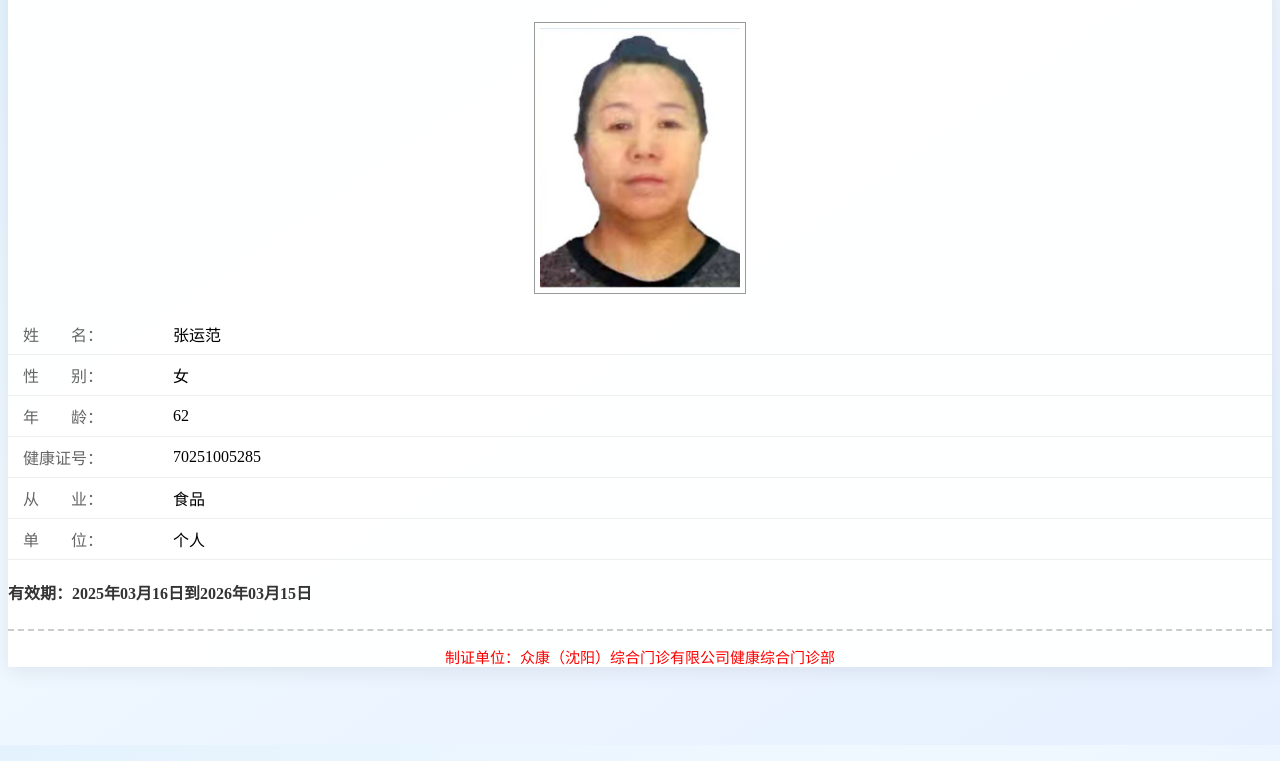
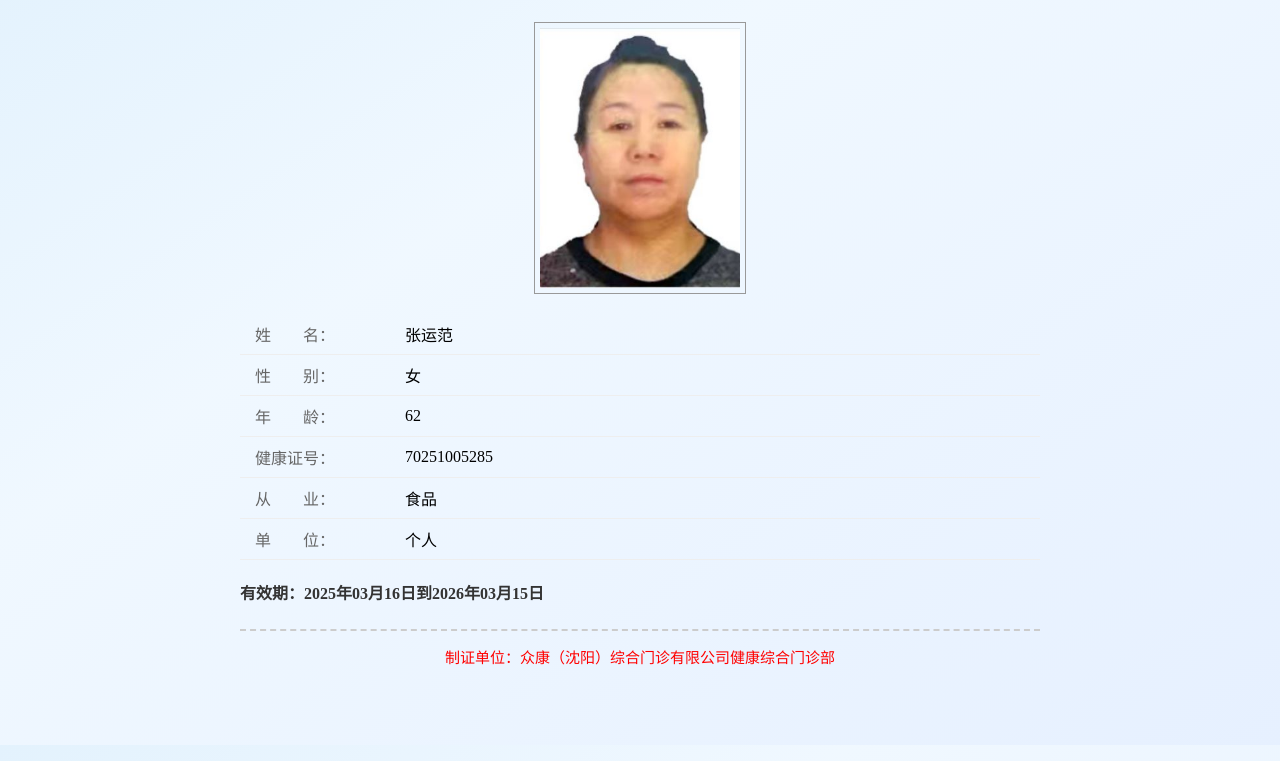
Before and after one commit to libao74/health, a plain HTML site: page index.html in a window 1280 px wide. Shown: the part 55-816 px from the top of the page. Drawn offline with Linux system fonts and the light colour scheme.

Commit message:
Update index.html

```diff
--- a/index.html
+++ b/index.html
@@ -16,12 +16,12 @@
     min-height: 100vh;
 }
 
-.cert-container {
-    /* 保持内容区域纯净白色 */
-    background: rgba(255, 255, 255, 0.95);
-    box-shadow: 0 4px 20px rgba(0, 0, 0, 0.08);
-    backdrop-filter: blur(3px);
-}
+/* 证件容器（透明背景） */
+        .cert-container {
+            width: 800px;
+            margin: 0 auto;
+            position: relative;
+        }
 
         .header {
             text-align: center;
```
